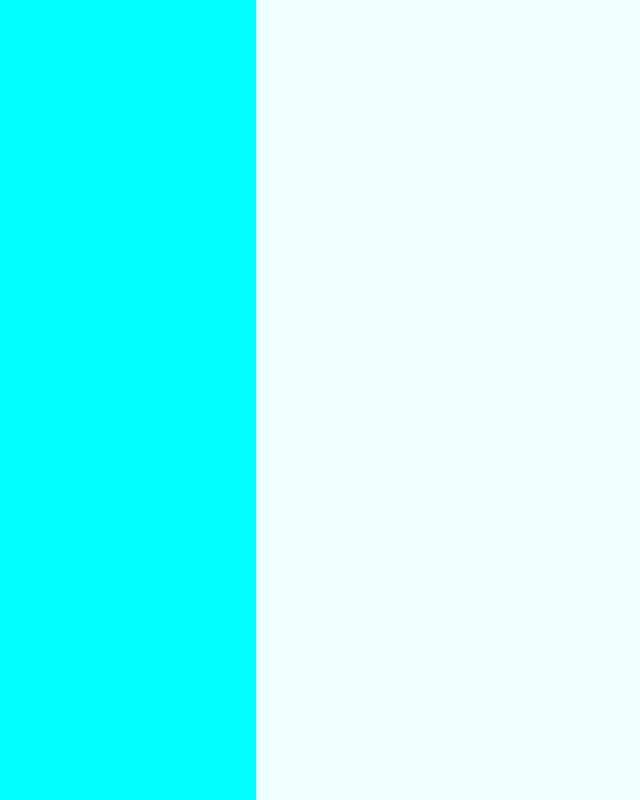
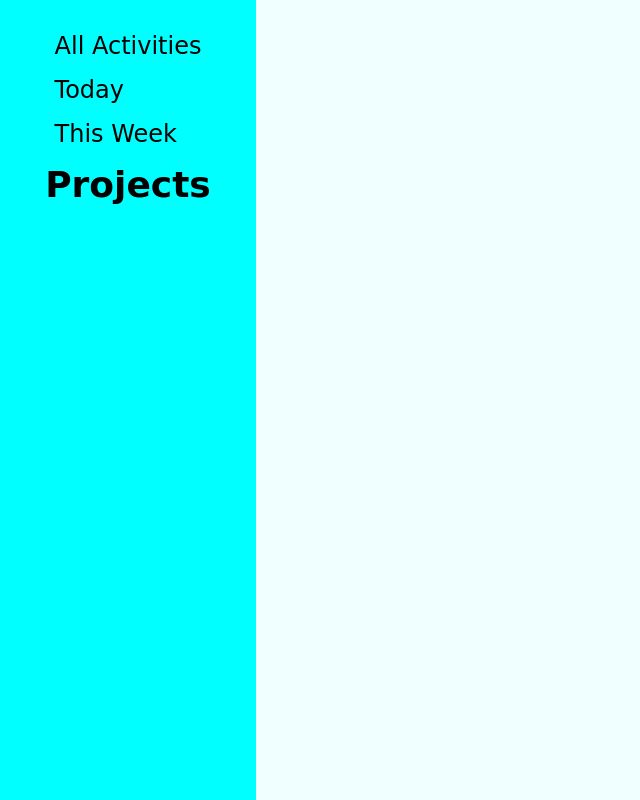
Before and after one commit to wafanakha/todo-list, a website built with webpack: page dist/index.html in a window 1280 px wide. Shown: the whole page, without its empty margins (0-640 px from the left). Built offline with nearby package versions, Linux system fonts and the light colour scheme; a web font is replaced by a local one.

Commit message:
styling navbar

```diff
--- a/app/index.js
+++ b/app/index.js
@@ -11,10 +11,26 @@ const allActivites = document.createElement("li");
 const today = document.createElement("li");
 const thisWeek = document.createElement("li");
 
+const projectsTitle = document.createElement("h2");
+
+const allActivites_text = document.createTextNode("All Activities");
+const today_text = document.createTextNode("Today");
+const thisWeek_text = document.createTextNode("This Week");
+
+const projectsTitle_text = document.createTextNode("Projects");
+
+allActivites.appendChild(allActivites_text);
+today.appendChild(today_text);
+thisWeek.appendChild(thisWeek_text);
+
+projectsTitle.appendChild(projectsTitle_text);
+
 activitiesList.appendChild(allActivites);
 activitiesList.appendChild(today);
 activitiesList.appendChild(thisWeek);
 
 sideBar.appendChild(activitiesList);
+sideBar.appendChild(projectsTitle);
+sideBar.appendChild(projectsList);
 document.body.appendChild(sideBar);
 document.body.appendChild(mainWindow);
--- a/app/main.css
+++ b/app/main.css
@@ -3,15 +3,30 @@
   margin: 0;
   box-sizing: border-box;
 }
+
 body {
   background-color: blue;
   height: 100vh;
   display: flex;
+  font-family: "Walter Turncoat", cursive;
+  font-weight: 400;
+  font-style: normal;
 }
 nav {
   height: 100vh;
   width: 20vw;
   background-color: aqua;
+  font-size: 1.5rem;
+  display: flex;
+  flex-direction: column;
+  align-items: center;
+}
+ul {
+  margin-top: 2rem;
+  list-style: none;
+}
+li {
+  margin-bottom: 1rem;
 }
 main {
   height: 100vh;
```
Also changed, not shown: dist/bundle.js, dist/index.html, 1 other file.
